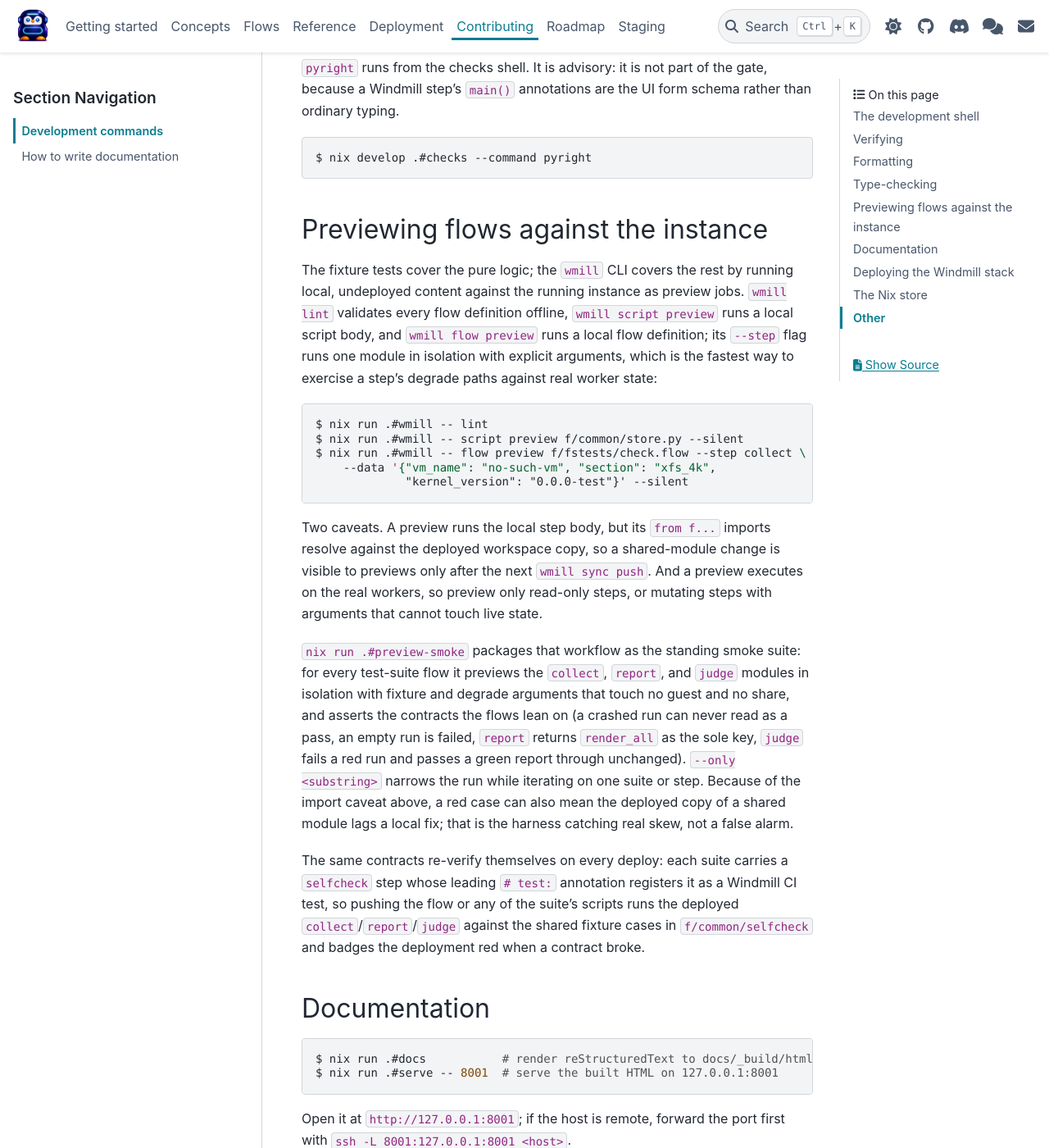
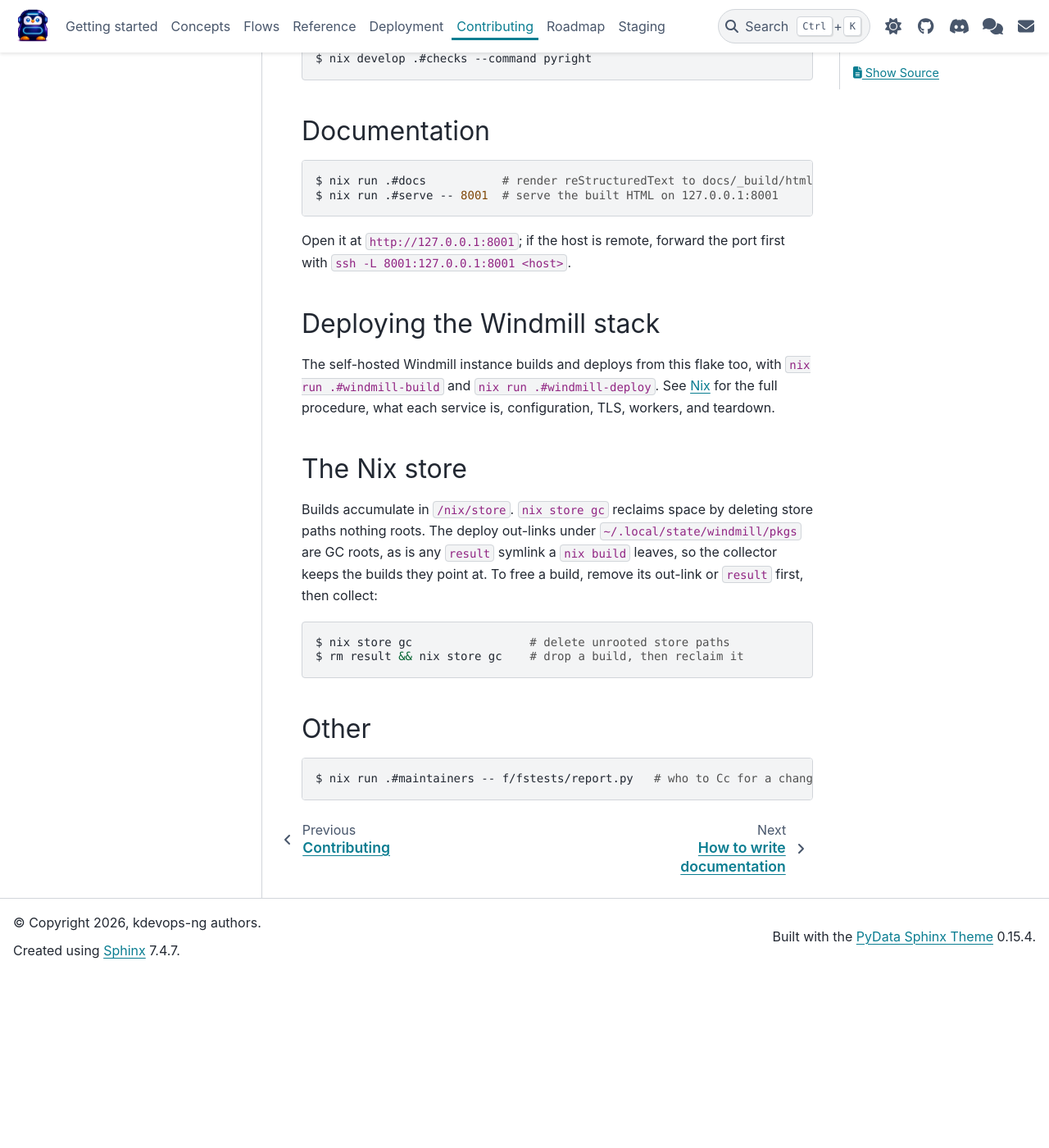
Before and after one commit to dagomez137/kdevops-ng, a Sphinx documentation site: the page built from docs/contributing/development.rst, in a window 1280 px wide and 1400 px high, scrolled down 2141 px. Shown: the whole window at 82% size. Built offline with Sphinx 7.4.7 and the PyData theme 0.15.4, drawn with Linux system fonts in a browser that asks for light colours; after the commit the page ends 3329 px from its top, so only the background shows below that; some of the changed text lies outside the part shown.

Commit message:
docs: stage a dedicated testing page under contributing
The testing story had grown to three layers scattered across the
development page, and it is really its own concern: the checks a
contributor runs before submitting, and the ones that run for them
afterwards. Add docs/contributing/testing.rst as a staged orphan
draft covering the layers in the order they fire: the hermetic
fixture tests inside the source gate, the preview smoke suite against
the running instance before a deploy, and the deploy-time selfchecks
Windmill runs by itself, plus the ad-hoc wmill preview recipes and a
closing before-submitting checklist that anchors on commit rule 6.

The development page shrinks back to a commands reference: the moved
preview and smoke material is replaced by a pointer from the
Verifying section, so each fact lives once. The new-suite spec gains
the matching requirement: fixture tests, a preview-smoke case, and a
selfcheck step are part of integrating a suite, linked to the new
page.

Generated-by: Claude AI
Signed-off-by: Daniel Gomez <da.gomez@kernel.org>

```diff
--- a/docs/contributing/development.rst
+++ b/docs/contributing/development.rst
@@ -58,15 +58,10 @@ fixture tests, and tree formatting. CI runs the same single command.
    $ nix build .#checks.x86_64-linux.generated    # just the drift check
    $ nix build .#checks.x86_64-linux.tests        # just the fixture tests
 
-The fixture tests under ``tests/`` cover the pure logic of the ``f/`` step
-modules (the KTAP and xunit parsers, the shared verdict rules, the store
-index's pure reads) with no instance and no network, so a change that breaks
-a parsing contract or a degrade path fails the gate before it is deployed.
-Run them directly from the checks shell while iterating:
-
-.. code-block:: console
-
-   $ nix develop .#checks --command pytest tests
+The ``tests`` check is the hermetic layer of the flow-testing story;
+:doc:`testing` covers all three layers (the fixture tests, the
+``preview-smoke`` app, and the deploy-time selfchecks) and when to run
+each before submitting.
 
 The whitespace, end-of-file, and commit-trailer checks need the git repository,
 so they cannot be a sandboxed flake check; run them from the checks shell:
@@ -102,49 +97,6 @@ rather than ordinary typing.
 .. code-block:: console
 
    $ nix develop .#checks --command pyright
-
-Previewing flows against the instance
-=====================================
-
-The fixture tests cover the pure logic; the ``wmill`` CLI covers the rest by
-running local, undeployed content against the running instance as preview
-jobs. ``wmill lint`` validates every flow definition offline, ``wmill script
-preview`` runs a local script body, and ``wmill flow preview`` runs a local
-flow definition; its ``--step`` flag runs one module in isolation with
-explicit arguments, which is the fastest way to exercise a step's degrade
-paths against real worker state:
-
-.. code-block:: console
-
-   $ nix run .#wmill -- lint
-   $ nix run .#wmill -- script preview f/common/store.py --silent
-   $ nix run .#wmill -- flow preview f/fstests/check.flow --step collect \
-       --data '{"vm_name": "no-such-vm", "section": "xfs_4k",
-                "kernel_version": "0.0.0-test"}' --silent
-
-Two caveats. A preview runs the local step body, but its ``from f...``
-imports resolve against the deployed workspace copy, so a shared-module
-change is visible to previews only after the next ``wmill sync push``. And a
-preview executes on the real workers, so preview only read-only steps, or
-mutating steps with arguments that cannot touch live state.
-
-``nix run .#preview-smoke`` packages that workflow as the standing smoke
-suite: for every test-suite flow it previews the ``collect``, ``report``,
-and ``judge`` modules in isolation with fixture and degrade arguments that
-touch no guest and no share, and asserts the contracts the flows lean on (a
-crashed run can never read as a pass, an empty run is failed, ``report``
-returns ``render_all`` as the sole key, ``judge`` fails a red run and
-passes a green report through unchanged). ``--only <substring>`` narrows
-the run while iterating on one suite or step. Because of the import caveat
-above, a red case can also mean the deployed copy of a shared module lags a
-local fix; that is the harness catching real skew, not a false alarm.
-
-The same contracts re-verify themselves on every deploy: each suite
-carries a ``selfcheck`` step whose leading ``# test:`` annotation registers
-it as a Windmill CI test, so pushing the flow or any of the suite's scripts
-runs the deployed ``collect``/``report``/``judge`` against the shared
-fixture cases in :src:`f/common/selfcheck` and badges the deployment red
-when a contract broke.
 
 Documentation
 =============
--- a/docs/contributing/test-suites.rst
+++ b/docs/contributing/test-suites.rst
@@ -318,7 +318,11 @@ Before committing any of it
 
 ``nix flake check`` and ``scripts/check-style.sh`` gate the repository;
 the vendored projects carry their own checks (``nix flake check`` in
-:src:`vendor/nixos-flake`, ``verify_config.sh`` in the fragments). The
+:src:`vendor/nixos-flake`, ``verify_config.sh`` in the fragments). Each
+layer of :doc:`testing` covers the new suite too: give its parsers and
+verdict rules fixture tests under ``tests/``, add it to the
+``preview-smoke`` case table, and give it a ``selfcheck`` step so every
+deploy re-verifies the contracts. The
 commit rules in ``CLAUDE.md`` apply per tree: atomic commits, subsystem
 prefixes, and each vendored project's own message conventions. Validate the
 integration live before trusting it: the kunit end-to-end run (build with
--- a/docs/staging.rst
+++ b/docs/staging.rst
@@ -19,6 +19,7 @@ Contributing
 ============
 
 - :doc:`/contributing/test-suites` (add to ``docs/contributing/index.rst``)
+- :doc:`/contributing/testing` (add to ``docs/contributing/index.rst``)
 
 Reference
 =========
```
Also changed, not shown: docs/contributing/testing.rst (added, +127 -0 lines).
